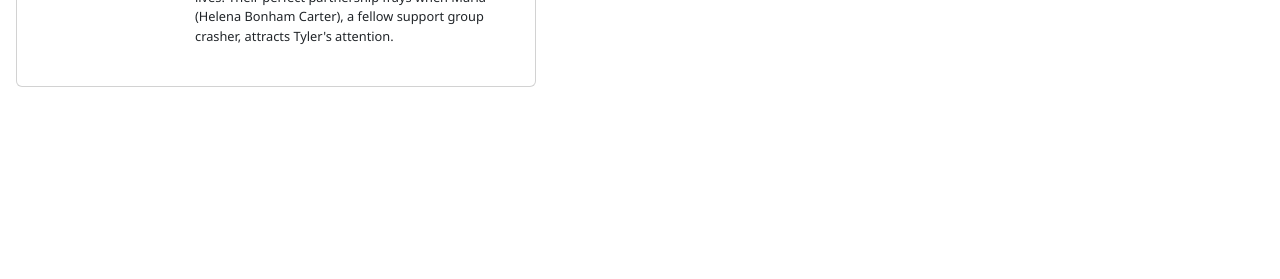
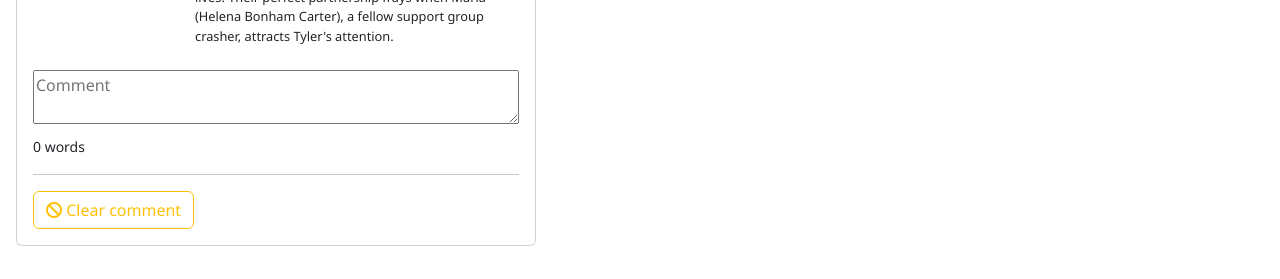
Before and after one commit to andrei-antal/db_ng_intro_ws, an Angular app: page / in a window 1280 px wide. Shown: the part 322-601 px from the top of the page. Built offline with nearby package versions, Linux system fonts and the light colour scheme.

Commit message:
done challenge 5

```diff
--- a/src/app/movies/components/movie-item/movie-item.component.html
+++ b/src/app/movies/components/movie-item/movie-item.component.html
@@ -10,5 +10,18 @@
       <img src="{{ poster }}" class="col-4 h-100 pr-4" alt="movie poster" />
       <div class="col-8 card-text text-small">{{ plot }}</div>
     </div>
+    <div>
+      <textarea
+        class="mb-1 w-100"
+        placeholder="Comment"
+        [(ngModel)]="movieComment"
+      ></textarea>
+      <small>{{ wordCount(movieComment) }} words</small>
+    </div>
+    <hr />
+    <button class="btn btn-outline-warning mr-2" (click)="movieComment = ''">
+      <i class="fa-solid fa-ban"></i>
+      Clear comment
+    </button>
   </div>
 </div>
--- a/src/app/movies/components/movie-item/movie-item.component.ts
+++ b/src/app/movies/components/movie-item/movie-item.component.ts
@@ -13,4 +13,14 @@ export class MovieItemComponent {
     "A depressed man (Edward Norton) suffering from insomnia meets a strange soap salesman named Tyler Durden (Brad Pitt) and soon finds himself living in his squalid house after his perfect apartment is destroyed. The two bored men form an underground club with strict rules and fight other men who are fed up with their mundane lives. Their perfect partnership frays when Marla (Helena Bonham Carter), a fellow support group crasher, attracts Tyler's attention.";
   poster =
     'https://resizing.flixster.com/0kbkzWG-fGf5yEZSmLw4VB_SpnQ=/206x305/v2/https://flxt.tmsimg.com/assets/p23069_p_v8_aa.jpg';
+
+  movieComment = '';
+
+  wordCount(comment: string): number {
+    if (!comment || comment.length === 0) {
+      return 0;
+    } else {
+      return comment.trim().replace(/  +/g, ' ').split(' ').length;
+    }
+  }
 }
--- a/src/app/movies/movies.module.ts
+++ b/src/app/movies/movies.module.ts
@@ -1,9 +1,10 @@
 import { NgModule } from '@angular/core';
 import { CommonModule } from '@angular/common';
+import { FormsModule } from '@angular/forms';
 import { MovieItemComponent } from './components/movie-item/movie-item.component';
 
 @NgModule({
-  imports: [CommonModule],
+  imports: [CommonModule, FormsModule],
   declarations: [MovieItemComponent],
   exports: [MovieItemComponent],
 })
```
